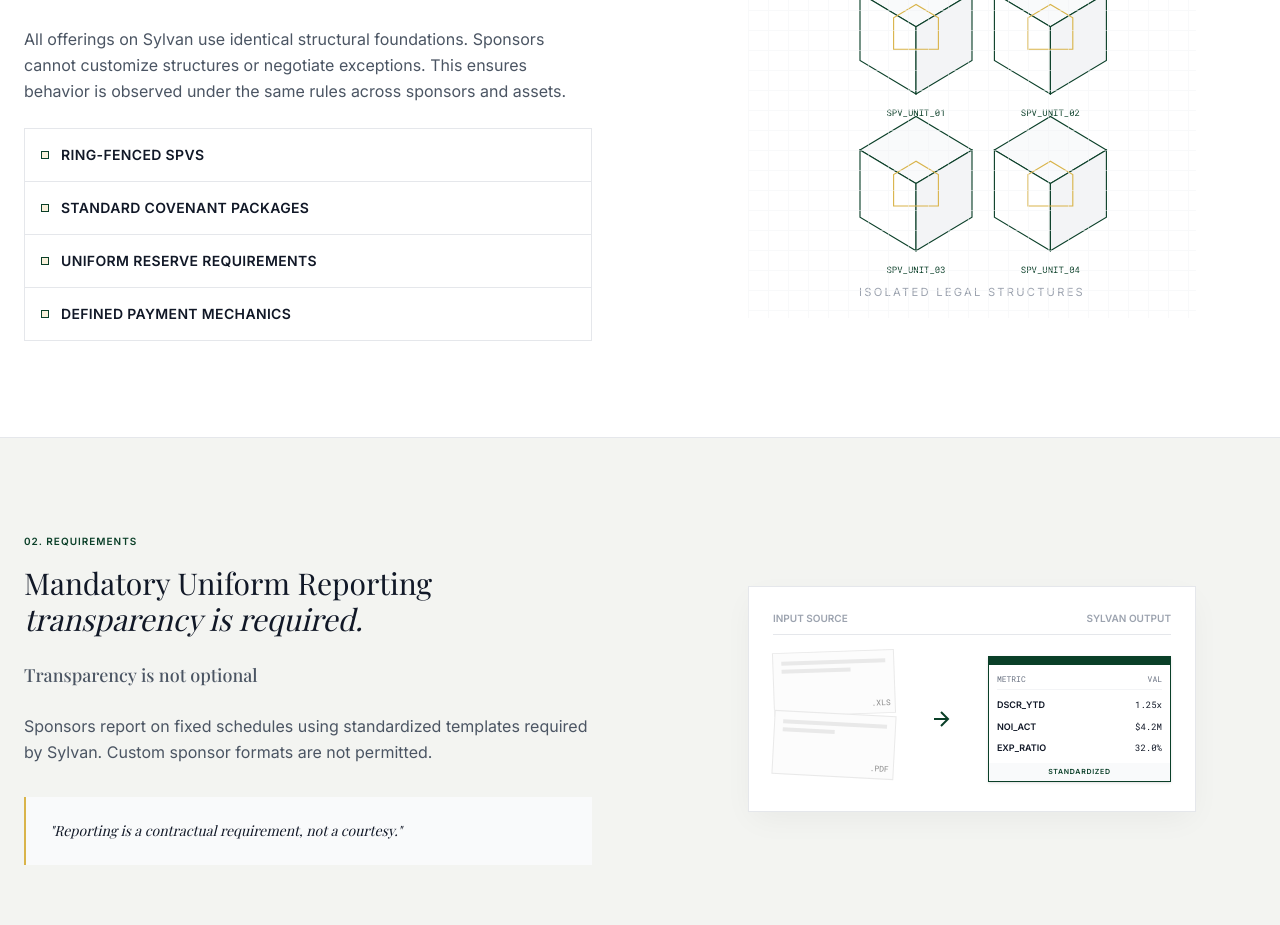
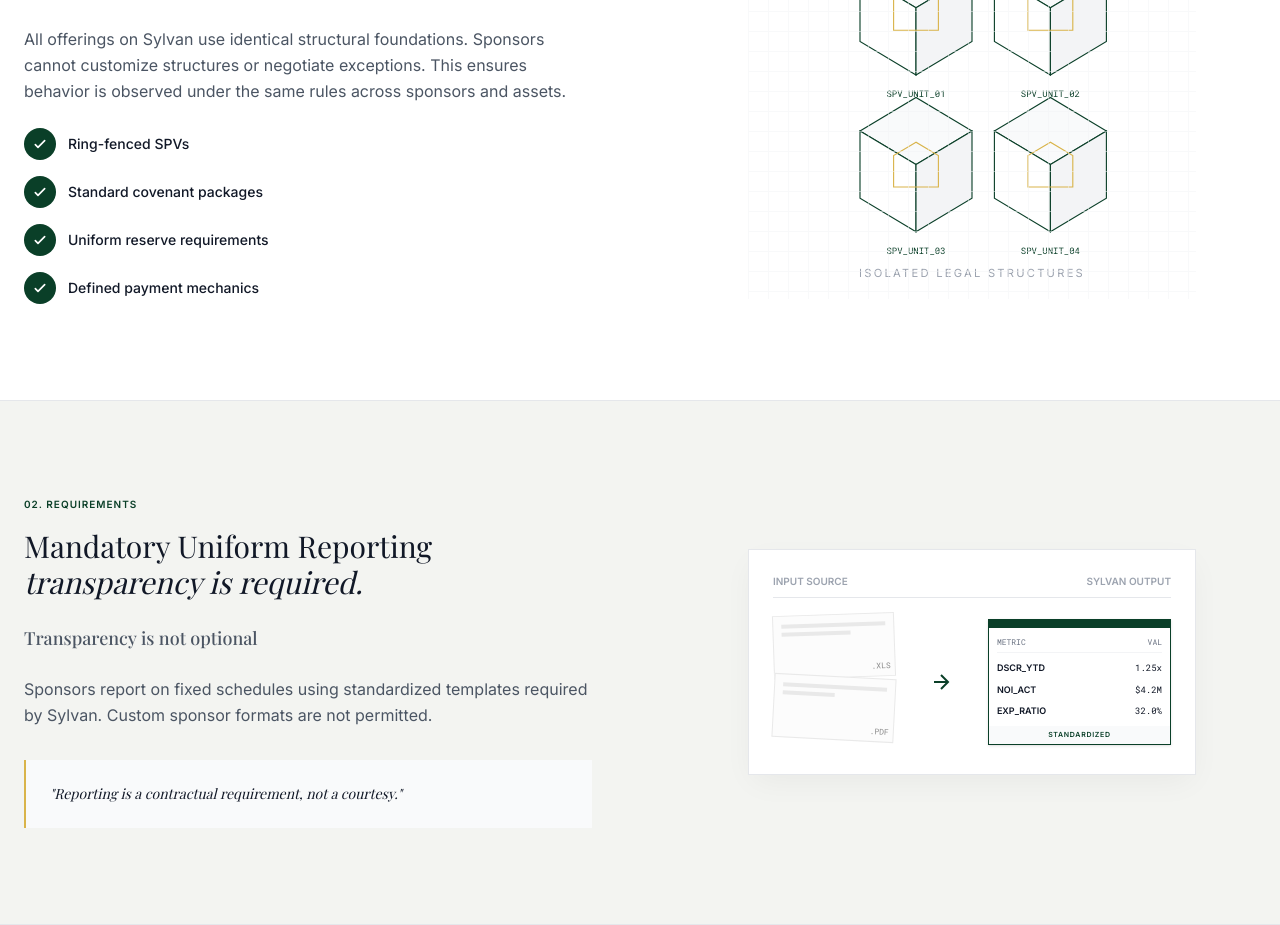
Before and after one commit to Glynac-AI/Sylvian-website, a Next.js app: page /evaluation-methodology in a window 1280 px wide. Shown: the part 1100-2025 px from the top of the page. Built offline with nearby package versions, Linux system fonts and the light colour scheme.

Commit message:
final commit

```diff
--- a/components/evaluation-methodology/MethodologySections.tsx
+++ b/components/evaluation-methodology/MethodologySections.tsx
@@ -16,22 +16,38 @@
                             All offerings on Sylvan use identical structural foundations. Sponsors cannot customize structures or negotiate exceptions. This ensures behavior is observed under the same rules across sponsors and assets.
                         </p>
 
-                        <div className="grid grid-cols-1 gap-0 border border-[#E5E7EB]">
-                            <div className="p-4 border-b border-[#E5E7EB] flex items-center gap-3">
-                                <div className="w-2 h-2 border border-[#0A3F28] bg-[#D9B44A]/20"></div>
-                                <span className="text-sm font-bold text-[#111827] uppercase tracking-wide">Ring-fenced SPVs</span>
+                        <div className="space-y-4">
+                            <div className="flex items-center gap-3">
+                                <div className="w-8 h-8 rounded-full bg-[#0A3F28] flex items-center justify-center flex-shrink-0">
+                                    <svg className="w-4 h-4 text-white" fill="none" stroke="currentColor" viewBox="0 0 24 24">
+                                        <path strokeLinecap="round" strokeLinejoin="round" strokeWidth="2.5" d="M5 13l4 4L19 7"></path>
+                                    </svg>
+                                </div>
+                                <span className="text-sm font-medium text-[#111827]">Ring-fenced SPVs</span>
                             </div>
-                            <div className="p-4 border-b border-[#E5E7EB] flex items-center gap-3">
-                                <div className="w-2 h-2 border border-[#0A3F28] bg-[#D9B44A]/20"></div>
-                                <span className="text-sm font-bold text-[#111827] uppercase tracking-wide">Standard covenant packages</span>
+                            <div className="flex items-center gap-3">
+                                <div className="w-8 h-8 rounded-full bg-[#0A3F28] flex items-center justify-center flex-shrink-0">
+                                    <svg className="w-4 h-4 text-white" fill="none" stroke="currentColor" viewBox="0 0 24 24">
+                                        <path strokeLinecap="round" strokeLinejoin="round" strokeWidth="2.5" d="M5 13l4 4L19 7"></path>
+                                    </svg>
+                                </div>
+                                <span className="text-sm font-medium text-[#111827]">Standard covenant packages</span>
                             </div>
-                            <div className="p-4 border-b border-[#E5E7EB] flex items-center gap-3">
-                                <div className="w-2 h-2 border border-[#0A3F28] bg-[#D9B44A]/20"></div>
-                                <span className="text-sm font-bold text-[#111827] uppercase tracking-wide">Uniform reserve requirements</span>
+                            <div className="flex items-center gap-3">
+                                <div className="w-8 h-8 rounded-full bg-[#0A3F28] flex items-center justify-center flex-shrink-0">
+                                    <svg className="w-4 h-4 text-white" fill="none" stroke="currentColor" viewBox="0 0 24 24">
+                                        <path strokeLinecap="round" strokeLinejoin="round" strokeWidth="2.5" d="M5 13l4 4L19 7"></path>
+                                    </svg>
+                                </div>
+                                <span className="text-sm font-medium text-[#111827]">Uniform reserve requirements</span>
                             </div>
-                            <div className="p-4 flex items-center gap-3">
-                                <div className="w-2 h-2 border border-[#0A3F28] bg-[#D9B44A]/20"></div>
-                                <span className="text-sm font-bold text-[#111827] uppercase tracking-wide">Defined payment mechanics</span>
+                            <div className="flex items-center gap-3">
+                                <div className="w-8 h-8 rounded-full bg-[#0A3F28] flex items-center justify-center flex-shrink-0">
+                                    <svg className="w-4 h-4 text-white" fill="none" stroke="currentColor" viewBox="0 0 24 24">
+                                        <path strokeLinecap="round" strokeLinejoin="round" strokeWidth="2.5" d="M5 13l4 4L19 7"></path>
+                                    </svg>
+                                </div>
+                                <span className="text-sm font-medium text-[#111827]">Defined payment mechanics</span>
                             </div>
                         </div>
                     </div>
--- a/components/how-investors-use-sylvan/Hero.tsx
+++ b/components/how-investors-use-sylvan/Hero.tsx
@@ -28,9 +28,11 @@
                         Real sponsor behavior, <br />
                         <span className="italic text-gray-300">actionable intelligence.</span>
                     </h1>
-                    <p className="text-lg text-gray-300 leading-relaxed max-w-lg border-l border-[#145A3C] pl-6">
-                        Sylvan provides institutional investors with verified sponsor operating records—so allocation decisions can be made on evidence, not pitch decks.
-                    </p>
+                    <div className="max-w-3xl border-2 border-dotted border-[#86EFAC]/40 bg-[#145A3C]/30 p-8">
+                        <p className="text-lg text-gray-200 leading-relaxed">
+                            Sylvan provides institutional investors with verified sponsor operating records so allocation decisions can be made on evidence, not pitch decks.
+                        </p>
+                    </div>
                 </motion.div>
             </div>
         </section>
--- a/components/offerings/RiskFactorsSection.tsx
+++ b/components/offerings/RiskFactorsSection.tsx
@@ -41,31 +41,31 @@
             </div>
 
             {/* Risk Factors List - Clean */}
-            <div className="space-y-3">
+            <div className="space-y-4">
                 {riskFactors.map((factor, index) => (
                     <motion.div
                         key={index}
                         initial={{ opacity: 0, y: 10 }}
                         animate={{ opacity: 1, y: 0 }}
                         transition={{ duration: 0.4, delay: 0.3 + index * 0.1 }}
-                        className="rounded-xl border-2 border-gray-100 overflow-hidden hover:border-[#095520]/20 transition-all duration-300"
+                        className="border border-gray-200 bg-white overflow-hidden hover:border-[#095520]/30 transition-all duration-300"
                     >
                         {/* Risk Header */}
                         <button
                             onClick={() => toggleExpand(index)}
-                            className="w-full p-5 bg-white hover:bg-[#F3F4F1]/50 transition-all duration-300 text-left"
+                            className="w-full p-6 hover:bg-[#F3F4F1]/30 transition-all duration-300 text-left"
                         >
                             <div className="flex items-center justify-between">
-                                <h3 className="text-base font-semibold text-[#095520] flex-1">{factor.risk}</h3>
+                                <h3 className="text-lg font-semibold text-[#095520] flex-1">{factor.risk}</h3>
                                 <svg
-                                    className={`w-5 h-5 text-[#095520] transition-transform duration-300 flex-shrink-0 ml-4 ${
+                                    className={`w-6 h-6 text-[#095520] transition-transform duration-300 flex-shrink-0 ml-4 ${
                                         expandedIndex === index ? 'rotate-180' : ''
                                     }`}
                                     fill="none"
                                     viewBox="0 0 24 24"
                                     stroke="currentColor"
                                 >
-                                    <path strokeLinecap="round" strokeLinejoin="round" strokeWidth={2} d="M19 9l-7 7-7-7" />
+                                    <path strokeLinecap="round" strokeLinejoin="round" strokeWidth={2.5} d="M19 9l-7 7-7-7" />
                                 </svg>
                             </div>
                         </button>
@@ -77,19 +77,19 @@
                                 animate={{ height: 'auto', opacity: 1 }}
                                 exit={{ height: 0, opacity: 0 }}
                                 transition={{ duration: 0.3 }}
-                                className="border-t-2 border-gray-100"
+                                className="border-t border-gray-200"
                             >
-                                <div className="p-5 bg-[#F3F4F1]/30 space-y-4">
+                                <div className="p-6 bg-[#F3F4F1]/20 space-y-5">
                                     {/* Description */}
                                     <div>
-                                        <p className="text-xs font-semibold text-[#095520]/70 uppercase tracking-wider mb-2">Risk Description</p>
-                                        <p className="text-sm text-black">{factor.description}</p>
+                                        <p className="text-sm font-semibold text-[#095520]/70 uppercase tracking-wide mb-3">Risk Description</p>
+                                        <p className="text-base text-black leading-relaxed">{factor.description}</p>
                                     </div>
 
                                     {/* Mitigation */}
-                                    <div className="p-4 bg-white rounded-lg border border-gray-200">
-                                        <p className="text-xs font-semibold text-[#095520] uppercase tracking-wider mb-2">Mitigation Strategy</p>
-                                        <p className="text-sm text-black">{factor.mitigation}</p>
+                                    <div className="p-5 bg-white border border-gray-200">
+                                        <p className="text-sm font-semibold text-[#095520] uppercase tracking-wide mb-3">Mitigation Strategy</p>
+                                        <p className="text-base text-black leading-relaxed">{factor.mitigation}</p>
                                     </div>
                                 </div>
                             </motion.div>
```
Also changed, not shown: components/sponsor-standards/StandardsSections.tsx (+34 -32 lines).
